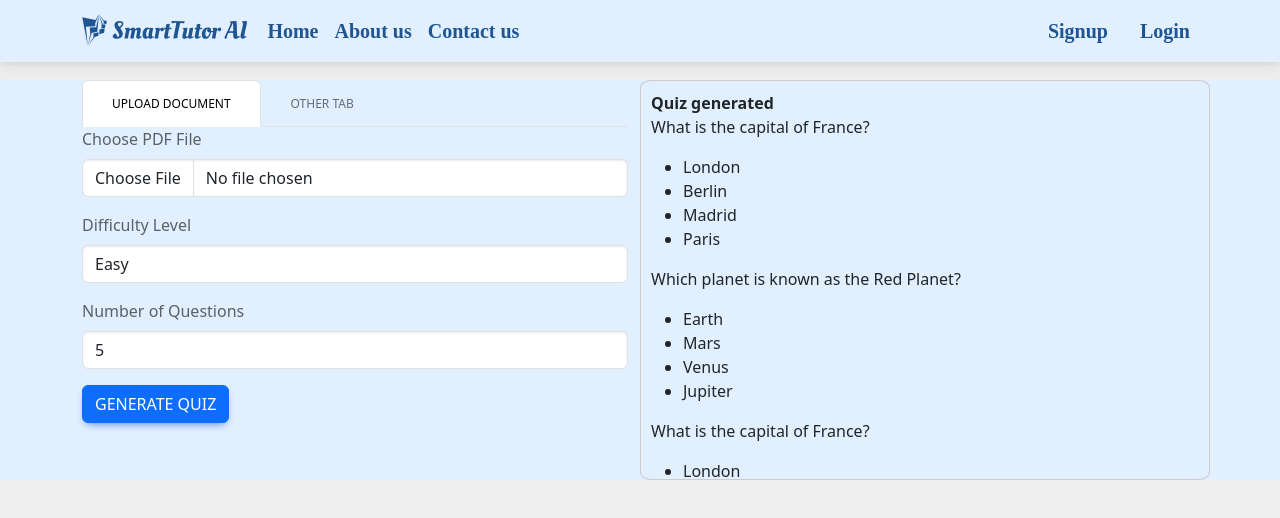
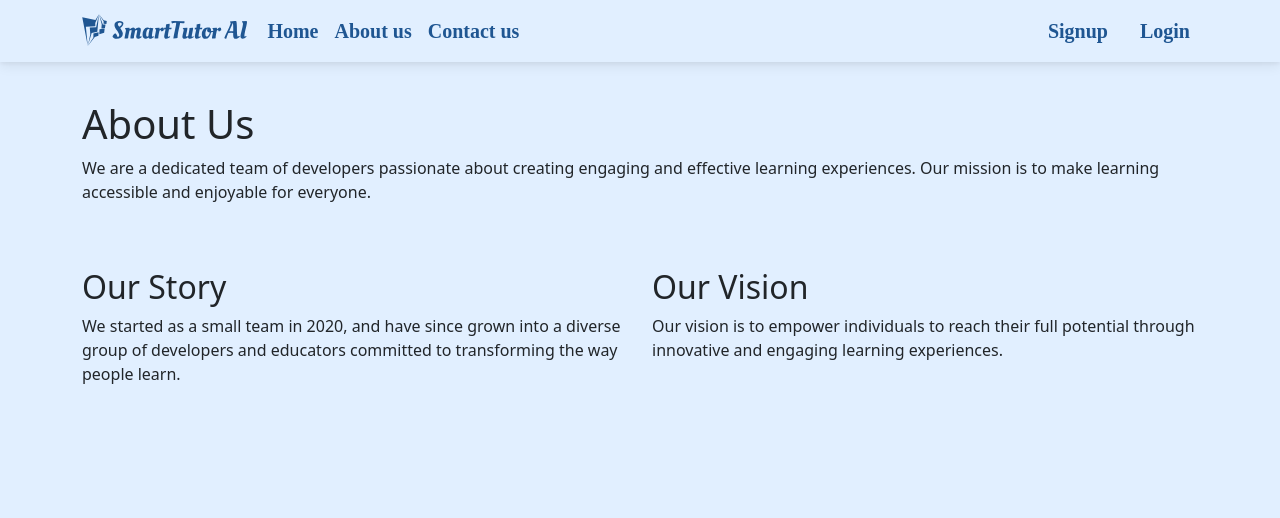
Before and after one commit to Musab2004/SmartutorAI, a React (Create React App) app in the folder front-end-smartutor/: page /quiz in a window 1280 px wide. Shown: the top 518 px of the page. Built offline with nearby package versions, Linux system fonts and the light colour scheme.

Commit message:
Sign timer done and communication Module now completed

```diff
--- /dev/null
+++ b/front-end-smartutor/src/DashBoard/AllPosts.js
@@ -0,0 +1,35 @@
+// RedditPost.js
+import React, { useState, useEffect, useContext } from "react";
+import { Card, Button, Collapse, Form, FormControl, Modal } from "react-bootstrap";
+import { UserContext } from "../landing_page_component/UserContext";
+import userService from "../landing_page_component/UserSerive";
+import { useLocation } from "react-router-dom";
+import { Editor } from "@tinymce/tinymce-react";
+import DisscusionForum from "./DisscusionForum";
+
+const AllPosts = (props) => {
+	var posts = props.posts;
+    console.log(posts);
+	// var posts = props.comment;
+	// const [comments, setComments] = useState([]);
+	return (
+		<>
+				{posts.map((post) => (
+							<DisscusionForum
+								key={post.id}
+								post={post}
+								studyPlan={props.studyPlan}
+								fetchPostfunc={props.fetchPosts}
+							/>
+						))}
+
+						{/* {visiblePosts < posts.length && (
+							<Button onClick={handleLoadMore} style={{ marginTop: "5px", marginLeft: "50%" }}>
+								Load More
+							</Button> */}
+
+		</>
+	);
+};
+
+export default AllPosts;
--- a/front-end-smartutor/src/DashBoard/DashBoardNavbar.js
+++ b/front-end-smartutor/src/DashBoard/DashBoardNavbar.js
@@ -111,7 +111,7 @@ const HomePageNavbar = ({ activeTab }) => {
 							Profile Visit
 						</Link>
 						<div className="dropdown-divider"></div>
-						<Link to="/landingpage" onClick={handleLogout} className="dropdown-item">
+						<Link to="/" onClick={handleLogout} className="dropdown-item">
 							Logout
 						</Link>
 					</Dropdown.Menu>
--- a/front-end-smartutor/src/DashBoard/DisscusionForum.js
+++ b/front-end-smartutor/src/DashBoard/DisscusionForum.js
@@ -16,14 +16,17 @@ import MoreVert from '@mui/icons-material/MoreVert';
 const ITEM_HEIGHT = 48;
 
 const RedditPost = (props) => {
-	console.log(props);
-	const posts = props.post;
+	// console.log(props);
+
+	var posts = props.post;
+
+	console.log(posts.is_upvoted.length);
 	const { userData } = useContext(UserContext);
 	const [editalert, setEditAlert] = useState({ show: false, variant: "", message: "" });
 	const [reportalert, setReportAlert] = useState({ show: false, variant: "", message: "" });
 	const [deletealert, setDeleteAlert] = useState({ show: false, variant: "", message: "" });
 	const location = useLocation();
-	const [post, setposts] = useState([]);
+	var [post, setposts] = useState([]);
 
 	const [author, setauthor] = useState([]);
 	const [comments, setComments] = useState([]);
@@ -32,7 +35,7 @@ const RedditPost = (props) => {
 	var [upvoted, setUpvoted] = useState(false);
 	const [anchorEl, setAnchorEl] = useState(null);
 	const open = Boolean(anchorEl);
-
+	post=posts
 	const handleClick = (event) => {
 		setAnchorEl(event.currentTarget);
 	};
@@ -213,16 +216,16 @@ const RedditPost = (props) => {
 	const handleUpvotePost = (postId) => {
 		if (upvoted) {
 			userService.post(`api/downvotepost/`, { user: userData.pk, post: postId });
-			props.fetchPostfunc();
-			props.fetchPostfunc();
-			props.fetchPostfunc();
+			props.fetchPostfunc(props.studyPlan.id);
+			props.fetchPostfunc(props.studyPlan.id);
+			props.fetchPostfunc(props.studyPlan.id);
 			setUpvoted(false);
 		} else {
 			userService.post(`api/upvotepost/`, { user: userData.pk, post: postId });
 			setUpvoted(true);
-			props.fetchPostfunc();
-			props.fetchPostfunc();
-			props.fetchPostfunc();
+			props.fetchPostfunc(props.studyPlan.id);
+			props.fetchPostfunc(props.studyPlan.id);
+			props.fetchPostfunc(props.studyPlan.id);
 		}
 	};
 
--- a/front-end-smartutor/src/DashBoard/QueryPlatform.js
+++ b/front-end-smartutor/src/DashBoard/QueryPlatform.js
@@ -11,6 +11,7 @@ import userService from "../landing_page_component/UserSerive";
 import LoadingScreen from "../HomePage/LoaderScreen";
 import Footer from "../landing_page_component/footer";
 import DashboardTabs from "./Dashbaord_tabs";
+import AllPosts from "./AllPosts";
 // import { Link,useNavigate } from 'react-router-dom';
 import { Editor } from "@tinymce/tinymce-react";
 const StylishTabs = () => {
@@ -48,7 +49,7 @@ const StylishTabs = () => {
 	}, []);
 
 	const fetchPosts = async () => {
-		setIsLoading(true);
+		// setIsLoading(true);
 		try {
 			const response = await userService.get(`/api/queryposts/?study_plan_id=${studyPlan.id}`);
 			// console.log(response.data);
@@ -57,7 +58,7 @@ const StylishTabs = () => {
 			console.error("Failed to fetch posts", error);
 			// navigate('/homepage');
 		}
-		setIsLoading(false);
+		// setIsLoading(false);
 	};
 
 	useEffect(() => {
@@ -213,26 +214,12 @@ const StylishTabs = () => {
 						</Modal.Footer>
 					</Modal>
 				</Container>
-				{isLoading ? (
-					<LoadingScreen />
-				) : (
-					<>
-						{posts.slice(0, visiblePosts).map((post) => (
-							<DisscusionForum
-								key={post.id}
-								post={post}
-								studyPlan={studyPlan}
-								fetchPostfunc={fetchPosts}
-							/>
-						))}
 
-						{visiblePosts < posts.length && (
-							<Button onClick={handleLoadMore} style={{ marginTop: "5px", marginLeft: "50%" }}>
-								Load More
-							</Button>
-						)}
-					</>
-				)}
+					<AllPosts  posts={posts} studyPlan={studyPlan} fetchPosts={fetchPosts} />
+					{/* studyPlan={props.studyPlan}
+								fetchPostfunc={props.fetchPosts} */}
+
+
 			</div>
 			<footer className="bg-light text-lg-start" style={{ marginTop: "100px" }}>
 				<Footer />
--- a/front-end-smartutor/src/HomePage/HomePageNavbar.js
+++ b/front-end-smartutor/src/HomePage/HomePageNavbar.js
@@ -115,7 +115,7 @@ const HomePageNavbar = ({ activeTab }) => {
 							Profile Visit
 						</Link>
 						<div className="dropdown-divider"></div>
-						<Link to="/landingpage" onClick={handleLogout} className="dropdown-item">
+						<Link to="/" onClick={handleLogout} className="dropdown-item">
 							Logout
 						</Link>
 					</Dropdown.Menu>
--- a/front-end-smartutor/src/landing_page_component/LoginForm.js
+++ b/front-end-smartutor/src/landing_page_component/LoginForm.js
@@ -111,7 +111,7 @@ const LoginForm = ({ show, setShow }) => {
 								</p>
 							</div>
 							<div style={{ textAlign: "center", marginTop: "3%" }}>
-								<p>or login with:</p>
+								{/* <p>or login with:</p> */}
 								{/* Social login buttons */}
 							</div>
 						</Form>
--- a/front-end-smartutor/src/landing_page_component/QuizPage.js
+++ b/front-end-smartutor/src/landing_page_component/QuizPage.js
@@ -1,155 +1,50 @@
-import React, { useState } from 'react';
-import { Form, Button, Tab, Tabs, Col, Row, Container } from 'react-bootstrap';
+import React from 'react';
+import { Container, Row, Col } from 'react-bootstrap';
 import Navbar from "./Navbar";
-
-function YourComponent() {
-  const [documentFile, setDocumentFile] = useState(null);
-  const [difficultyLevel, setDifficultyLevel] = useState('easy');
-  const [numberOfQuestions, setNumberOfQuestions] = useState(5);
-
-  const handleFileChange = (e) => {
-    // Handle file change here
-  };
-
-  const handleFormSubmit = (e) => {
-    e.preventDefault();
-    // Handle form submission here
-  };
-  const quizzes = [
-    {
-      statement: "What is the capital of France?",
-      options: ["London", "Berlin", "Madrid", "Paris"],
-    },
-    {
-      statement: "Which planet is known as the Red Planet?",
-      options: ["Earth", "Mars", "Venus", "Jupiter"],
-    },
-    {
-        statement: "What is the capital of France?",
-        options: ["London", "Berlin", "Madrid", "Paris"],
-      },
-      {
-        statement: "Which planet is known as the Red Planet?",
-        options: ["Earth", "Mars", "Venus", "Jupiter"],
-      },
-      {
-        statement: "What is the capital of France?",
-        options: ["London", "Berlin", "Madrid", "Paris"],
-      },
-      {
-        statement: "Which planet is known as the Red Planet?",
-        options: ["Earth", "Mars", "Venus", "Jupiter"],
-      },
-      {
-        statement: "What is the capital of France?",
-        options: ["London", "Berlin", "Madrid", "Paris"],
-      },
-      {
-        statement: "Which planet is known as the Red Planet?",
-        options: ["Earth", "Mars", "Venus", "Jupiter"],
-      },
-      {
-        statement: "What is the capital of France?",
-        options: ["London", "Berlin", "Madrid", "Paris"],
-      },
-      {
-        statement: "Which planet is known as the Red Planet?",
-        options: ["Earth", "Mars", "Venus", "Jupiter"],
-      },
-    // Add more quiz statements as needed
-  ];
-
+const AboutUs = () => {
     return (
       <>
-      <Navbar />
-      <div style={{ marginTop: '80px' }}>
-        <Container>
+      <style>
+      {`
+    body {
+      background-color: #e1efff; /* Set the background color to blue */
+      margin: 0; /* Reset margin for the body */
+      padding: 0; /* Reset padding for the body */
+    }
+  `}
+    </style>
+    <Navbar/>
+        <Container style={{marginTop:'100px'}}>
+            <Row className="my-5">
+                <Col>
+                    <h1>About Us</h1>
+                    <p>
+                        We are a dedicated team of developers passionate about creating
+                        engaging and effective learning experiences. Our mission is to
+                        make learning accessible and enjoyable for everyone.
+                    </p>
+                </Col>
+            </Row>
             <Row>
                 <Col md={6}>
-              <Tabs defaultActiveKey="upload" id="tabs">
-                <Tab eventKey="upload" title="Upload Document">
-                  <Form onSubmit={handleFormSubmit}>
-                    <Form.Group className="mb-3">
-                      <Form.Label>Choose PDF File</Form.Label>
-                      <Form.Control type="file" id="documentFile" accept=".pdf" onChange={handleFileChange} />
-                    </Form.Group>
-
-                    <Form.Group className="mb-3">
-                      <Form.Label>Difficulty Level</Form.Label>
-                      <Form.Control as="select" id="difficultyLevel" value={difficultyLevel} onChange={(e) => setDifficultyLevel(e.target.value)}>
-                        <option value="easy">Easy</option>
-                        <option value="medium">Medium</option>
-                        <option value="hard">Hard</option>
-                      </Form.Control>
-                    </Form.Group>
-
-                    <Form.Group className="mb-3">
-                      <Form.Label>Number of Questions</Form.Label>
-                      <Form.Control as="select" id="numberOfQuestions" value={numberOfQuestions} onChange={(e) => setNumberOfQuestions(parseInt(e.target.value))}>
-                        <option value={5}>5</option>
-                        <option value={10}>10</option>
-                        <option value={15}>15</option>
-                        <option value={20}>20</option>
-                      </Form.Control>
-                    </Form.Group>
-
-                    <Button variant="primary" type="submit">
-                      Generate Quiz
-                    </Button>
-                  </Form>
-                </Tab>
-
-                <Tab eventKey="other" title="Other Tab">
-                  {/* Your content for the other tab goes here */}
-                  <Form>
-                    <Form.Group className="mb-3">
-                      <Form.Label>Textarea</Form.Label>
-                      <Form.Control as="textarea" placeholder="Enter text here" />
-                    </Form.Group>
-
-                    <Form.Group className="mb-3">
-                      <Form.Label>Difficulty Level</Form.Label>
-                      <Form.Control as="select">
-                        <option value="easy">Easy</option>
-                        <option value="medium">Medium</option>
-                        <option value="hard">Hard</option>
-                      </Form.Control>
-                    </Form.Group>
-
-                    <Form.Group className="mb-3">
-                      <Form.Label>Number of Questions</Form.Label>
-                      <Form.Control as="select">
-                        <option value={5}>5</option>
-                        <option value={10}>10</option>
-                        <option value={15}>15</option>
-                        <option value={20}>20</option>
-                      </Form.Control>
-                    </Form.Group>
-                    <Button variant="primary" type="submit">
-                      Generate Quiz
-                    </Button>
-                  </Form>
-                </Tab>
-              </Tabs>
+                    <h2>Our Story</h2>
+                    <p>
+                        We started as a small team in 2020, and have since grown into a
+                        diverse group of developers and educators committed to transforming
+                        the way people learn.
+                    </p>
                 </Col>
-            <Col md={6} style={{ border: '1px solid #ccc',borderRadius:'2%', padding: '10px', maxHeight: '400px', overflowY: 'auto' }}>
-              <b>Quiz generated</b>
-              {quizzes.map((quiz, index) => (
-                <div key={index}>
-                  <p>{quiz.statement}</p>
-                  <ul>
-                    {quiz.options.map((option, optionIndex) => (
-                      <li key={optionIndex}>{option}</li>
-                    ))}
-                  </ul>
-                </div>
-              ))}
+                <Col md={6}>
+                    <h2>Our Vision</h2>
+                    <p>
+                        Our vision is to empower individuals to reach their full potential
+                        through innovative and engaging learning experiences.
+                    </p>
                 </Col>
             </Row>
         </Container>
-      </div>
         </>
     );
-}
+};
 
-export default YourComponent;
+export default AboutUs;
--- a/front-end-smartutor/src/landing_page_component/SignupForm.js
+++ b/front-end-smartutor/src/landing_page_component/SignupForm.js
@@ -1,4 +1,4 @@
-import React, { useState } from "react";
+import React, { useEffect,useState } from "react";
 import Modal from "react-bootstrap/Modal";
 import axios from "axios";
 import { Container, Form, Button, Alert, resetForm } from "react-bootstrap";
@@ -29,6 +29,9 @@ const SignupForm = ({ show, setShow }) => {
 		setVerificationToken("");
 		setuserVerificationToken("");
 		setReportAlert({ show: false, variant: "", message: "" });
+		setTimer(60);
+		setResendValid(false);
+		setTokenValid(false);
 	};
 
 	const [lastname, setLastName] = useState("");
@@ -43,13 +46,51 @@ const SignupForm = ({ show, setShow }) => {
 	const [errors, setErrors] = useState({});
 	const [formValid, setFormValid] = useState(false);
 	const [isSubmitting, setIsSubmitting] = useState(false);
-	const [verificationToken, setVerificationToken] = useState("");
+	const [verificationToken, setVerificationToken] = useState(null);
 	const [userverificationToken, setuserVerificationToken] = useState("");
 	const [citiesOptions, setCitiesOptions] = useState([]);
 	const [reportalert, setReportAlert] = useState({ show: false, variant: "", message: "" });
+    const [tokenValid, setTokenValid] = useState(false);
+	const [resendToken, setResendValid] = useState(false);
+	const [timer, setTimer] = useState(60); // 60 seconds
+
+	// useEffect(() => {
+	// 	console.log("verification token : ", verificationToken);
+	// 	if (verificationToken && timer === null) {
+	// 		setTimer(60);
+	// 		setResendValid(false) // Start the timer when a token is generated
+	// 	} else if (timer > 0) {
+	// 		const timerId = setTimeout(() => setTimer(timer - 1), 1000);
+	// 		return () => clearTimeout(timerId); // Clear the timeout if the component is unmounted
+	// 	} else if (timer === 0) {
+	// 		// Regenerate token here
+	// 		// setTokenValid(false);
+	// 		setResendValid(true)
+
+
+	// 	}
+	// }, [timer, verificationToken]);
+	const startTimer = () => {
+		setTimer(60);
+		const timerId = setInterval(() => {
+			setTimer((prevTimer) => {
+				if (prevTimer <= 1) {
+					clearInterval(timerId);
+					setResendValid(true);
+					// Regenerate token here
+					// setTokenValid(false);
+					return null;
+				} else {
+
+					return prevTimer - 1;
+				}
+			});
+		}, 1000);
+	};
 
 	const UserSignup = async () => {
-		if (verificationToken == userverificationToken) {
+
+		if (timer>0 && verificationToken == userverificationToken) {
 			let name = firstname + " " + lastname;
 			try {
 				const formData = {
@@ -73,25 +114,31 @@ const SignupForm = ({ show, setShow }) => {
 				handleClose(); // Re-enable form fields
 			}
 		} else {
-			alert("Invalid Token");
+			setTokenValid(true)
+			console.log("Invalid Token");
+			// alert("Invalid Token");
 		}
 	};
+	const GenerateVerifictaionToken = async () => {
+		console.log("from valid done");
+		setIsSubmitting(true);
+		const generatedToken = Math.floor(1000 + Math.random() * 9000);
+		setVerificationToken(generatedToken);
+		console.log("verification token generated", verificationToken);
+		setResendValid(false);
+        startTimer()
+		setTokenValid(false);
+		console.log(generatedToken);
+
+
+
+	}
 	const handleSubmit = async (e) => {
 		e.preventDefault();
 		const isValid = await validateForm();
 		console.log("enetred handel submit", isValid);
 		if (isValid) {
-			console.log("from valid done");
-			setIsSubmitting(true); // Disable form fields upon submission
-
-			// Assuming you have a logic to send a verification token to the user's email
-			// For demonstration purposes, generating a random 4-digit token
-			const generatedToken = Math.floor(1000 + Math.random() * 9000);
-
-			// Display the token input field for verification
-			setVerificationToken(generatedToken);
-			console.log("verification token generated", verificationToken);
-			console.log(generatedToken);
+			GenerateVerifictaionToken()
 		}
 		// Handle success, redirect user, or perform other actions upon successful form submission
 	};
@@ -251,6 +298,7 @@ const SignupForm = ({ show, setShow }) => {
 								/>
 								{errors.confirmPassword && <p style={{ color: "red" }}>{errors.confirmPassword}</p>}
 							</Form.Group>
+
 							<Form>
 								{/* ... (existing form fields) */}
 
@@ -266,6 +314,18 @@ const SignupForm = ({ show, setShow }) => {
 												onChange={(e) => setuserVerificationToken(e.target.value)}
 											/>
 										</Form.Group>
+										{tokenValid && <h style={{ color: 'red' }}>
+			Token is invalid.
+		</h>}
+										{timer > 0&& verificationToken && (
+    <Alert variant="info">
+        You have {timer} seconds to enter your token.
+    </Alert>
+)}
+						{resendToken && (
+    <a href="#" onClick={GenerateVerifictaionToken}>Resend token</a>
+)}
+
 										<div style={{ textAlign: "left" }}>
 											<Button
 												variant="primary"
@@ -298,6 +358,11 @@ const SignupForm = ({ show, setShow }) => {
 										</Button>
 									</div>
 								)}
+
+
+
+
+
 							</Form>
 						</Form>
 					</Container>
--- a/front-end-smartutor/src/landing_page_component/SummaryGenPage.js
+++ b/front-end-smartutor/src/landing_page_component/SummaryGenPage.js
@@ -1,84 +1,56 @@
-import React, { useState } from 'react';
-import { Form, Button, Tab, Tabs, Col, Row, Container } from 'react-bootstrap';
+import React from 'react';
+import { Container, Row, Col, Form, Button } from 'react-bootstrap';
 import Navbar from "./Navbar";
-
-function YourComponent() {
-  const [documentFile, setDocumentFile] = useState(null);
-  const [difficultyLevel, setDifficultyLevel] = useState('easy');
-  const [numberOfQuestions, setNumberOfQuestions] = useState(5);
-
-  const handleFileChange = (e) => {
-    // Handle file change here
-  };
-
-  const handleFormSubmit = (e) => {
-    e.preventDefault();
-    // Handle form submission here
-  };
-
-
+const ContactUs = () => {
     return (
       <>
-      <Navbar />
-      <div style={{ marginTop: '80px' }}>
-        <Container>
+      <style>
+      {`
+    body {
+      background-color: #e1efff; /* Set the background color to blue */
+      margin: 0; /* Reset margin for the body */
+      padding: 0; /* Reset padding for the body */
+    }
+  `}
+    </style>
+    <Navbar/>
+        <Container style={{marginTop:'100px'}}>
+            <Row className="my-5">
+                <Col>
+                    <h1>Contact Us</h1>
+                    <p>
+                        We'd love to hear from you! Please fill out the form below and
+                        we'll get back to you as soon as possible.
+                    </p>
+                </Col>
+            </Row>
             <Row>
                 <Col md={6}>
-              <Tabs defaultActiveKey="upload" id="tabs">
-                <Tab eventKey="upload" title="Upload Document">
-                  <Form onSubmit={handleFormSubmit}>
-                    <Form.Group className="mb-3">
-                      <Form.Label>Choose PDF File</Form.Label>
-                      <Form.Control type="file" id="documentFile" accept=".pdf" onChange={handleFileChange} />
+                    <Form>
+                        <Form.Group controlId="formBasicEmail">
+                            <Form.Label>Email address</Form.Label>
+                            <Form.Control type="email" placeholder="Enter email" />
                         </Form.Group>
 
-                    <Form.Group className="mb-3">
-                      <Form.Label>Type of Summary</Form.Label>
-                      <Form.Control as="select">
-                        <option value="Extractive">Extractive</option>
-                        <option value="Abstractive">Abstractive</option>
-                      </Form.Control>
+                        <Form.Group controlId="formBasicSubject">
+                            <Form.Label>Subject</Form.Label>
+                            <Form.Control type="text" placeholder="Subject" />
                         </Form.Group>
+
+                        <Form.Group controlId="formBasicMessage">
+                            <Form.Label>Message</Form.Label>
+                            <Form.Control as="textarea" rows={3} />
+                        </Form.Group>
+
                         <Button variant="primary" type="submit">
-                    Generate Summary
+                            Submit
                         </Button>
                     </Form>
-                </Tab>
-
-                <Tab eventKey="other" title="Other Tab">
-                  {/* Your content for the other tab goes here */}
-                  <Form>
-                    <Form.Group className="mb-3">
-                      <Form.Label>Textarea</Form.Label>
-                      <Form.Control as="textarea" placeholder="Enter text here" />
-                    </Form.Group>
-
-                    <Form.Group className="mb-3">
-                      <Form.Label>Type of Summary</Form.Label>
-                      <Form.Control as="select">
-                        <option value="Extractive">Extractive</option>
-                        <option value="Abstractive">Abstractive</option>
-                      </Form.Control>
-                    </Form.Group>
-
-
-                    <Button variant="primary" type="submit">
-                      Generate Summary
-                    </Button>
-                  </Form>
-                </Tab>
-              </Tabs>
-            </Col>
-            <Col md={6} style={{ border: '1px solid #ccc',borderRadius:'2%', padding: '10px', maxHeight: '400px', overflowY: 'auto' }}>
-              <b>Summary generated</b>
-          <p>ksandjbsakjdbsahvahdvashdv</p>
-
                 </Col>
             </Row>
         </Container>
-      </div>
         </>
     );
-}
+};
 
-export default YourComponent;
+export default ContactUs;
```
Also changed, not shown: front-end-smartutor/src/DashBoard/dashboard.js (+1 -24 lines). Lines whose indentation alone changed are shown as unchanged.
